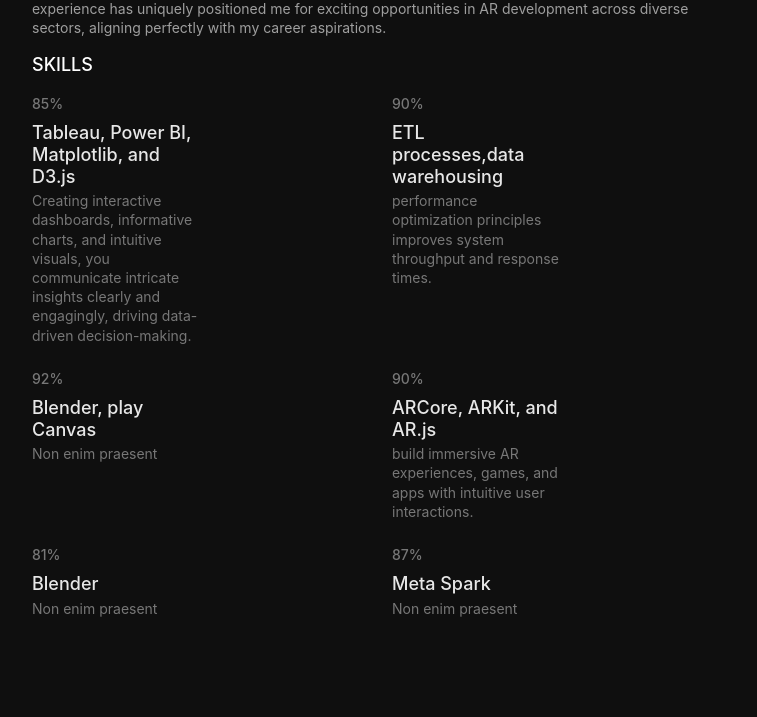
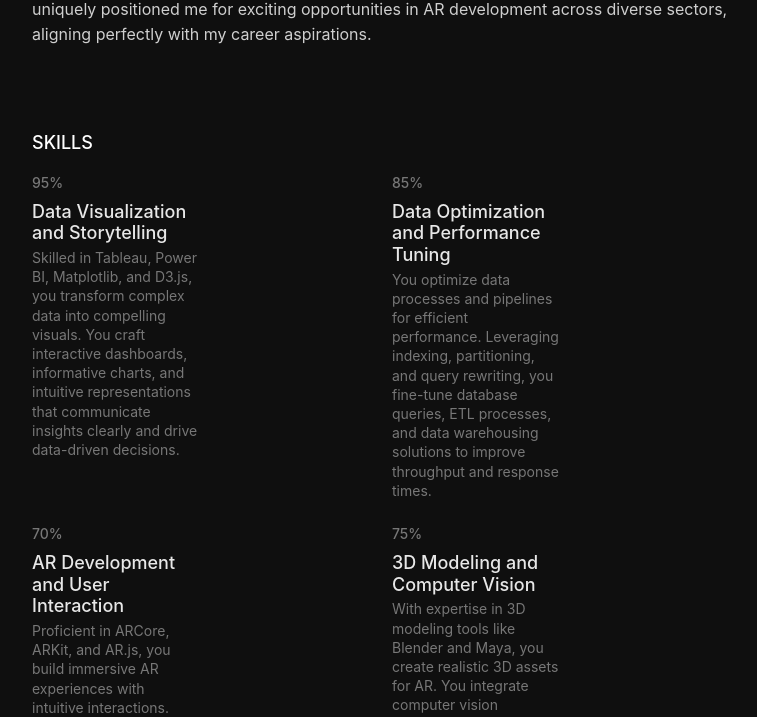
Before and after one commit to CElyousfi/charafportfolio, a Next.js app: page /Credentials in a window 1280 px wide. Shown: the part 1286-2003 px from the top of the page, without its empty margins (485-1242 px from the left). Built offline with nearby package versions, Linux system fonts and the light colour scheme; some icons are missing.

Commit message:
this is edited
16:57 verrsion 12/03/2024 last changes

```diff
--- a/app/Contact/page.tsx
+++ b/app/Contact/page.tsx
@@ -72,9 +72,9 @@
 
                             <h3 data-aos="fade-up">Social Info</h3>
                             <ul className="social-links d-flex align-center" data-aos="zoom-in">
-                                <li><a className="shadow-box" href="contact.html"><i className="iconoir-github"></i></a></li>
-                                <li><a className="shadow-box" href="contact.html"><i className="iconoir-linkedin"></i></a></li>
-                              {/*  <li><a className="shadow-box" href="contact.html"><i className="iconoir-instagram"></i></a></li>*/}
+                                <li><a className="shadow-box" href="https://github.com/CElyousfi"><i className="iconoir-github"></i></a></li>
+                                <li><a className="shadow-box" href="www.linkedin.com/in/charaf-el-yousfi-b84937279"><i className="iconoir-linkedin"></i></a></li>
+                                <li><a className="shadow-box" href="https://medium.com/@charafelyousfi3"><i className="iconoir-medium"></i></a></li>
                             </ul>
                         </div>
 
--- a/app/Credentials/page.tsx
+++ b/app/Credentials/page.tsx
@@ -21,10 +21,10 @@
                                         <p>@Celyousfi</p>
 
                                         <ul className="social-links d-flex justify-content-center">
-                                            <li><a href="credentials.html#"><i className="iconoir-dribbble"></i></a></li>
-                                            <li><a href="credentials.html#"><i className="iconoir-twitter"></i></a></li>
-                                            <li><a href="credentials.html#"><i className="iconoir-instagram"></i></a></li>
-                                            <li><a href="credentials.html#"><i className="iconoir-facebook-tag"></i></a></li>
+                                            <li><a href="https://github.com/CElyousfi"><i className="iconoir-github-circle"></i></a></li>
+                                            <li><a href="www.linkedin.com/in/charaf-el-yousfi-b84937279"><i className="iconoir-linkedin"></i></a></li>
+                                            <li><a href="https://medium.com/@charafelyousfi3"><i className="iconoir-medium"></i></a></li>
+                                            {/*<li><a href="credentials.html#"><i className="iconoir-facebook-tag"></i></a></li>*/}
                                         </ul>
 
                                     <Link href="/Contact" className="theme-btn">Contact Me</Link>
@@ -74,49 +74,37 @@
                                     <h5>Meta</h5>
                                     <p>In this eight-course program by Aptly and Meta, I acquired key skills for a marketing analyst career. Mastering tools like Python, SQL, and Tableau, I applied the OSEMN framework, honing my ability to clean and analyze data. The hands-on projects, including optimizing campaigns with Meta Ads Manager, built a portfolio showcasing my expertise. Completing the Meta Marketing Science Professional Certification exam added a valuable certification to my achievements.</p>
                                 </div>
-                            </div>
                             <div className="credential-edc-exp-item" data-aos="zoom-in">
                                     <h4>Mars , 2024</h4>
                                     <h3>Meta AR developer</h3>
                                     <h5>Meta</h5>
                                     <p>Through Meta&apos;s expertly crafted program, I, as a software professional, delved into the dynamic world of Augmented Reality (AR). Armed with skills in Unity, Spark AR, and Playcanvas, I explored AR applications in marketing, web environments, and games, mastering JavaScript and C#. The hands-on projects, including creating AR effects in Meta Spark and developing a web-based game, not only enriched my skill set but also provided a tangible portfolio showcasing my capabilities. This immersive learning experience has uniquely positioned me for exciting opportunities in AR development across diverse sectors, aligning perfectly with my career aspirations.</p>
                             </div>
+                        </div>
 
                             <div className="skills-wrap">
                                 <h2 data-aos="fade-up">Skills</h2>
                                 <div className="d-grid skill-items gap-24 flex-wrap">
                                     <div className="skill-item" data-aos="zoom-in">
-                                        <span className="percent">85%</span>
-                                        <h3 className="name">Tableau, Power BI, Matplotlib, and D3.js</h3>
-                                        <p>Creating interactive dashboards, informative charts, and intuitive visuals, you communicate intricate insights clearly and engagingly, driving data-driven decision-making.</p>
+                                        <span className="percent">95%</span>
+                                        <h3 className="name">Data Visualization and Storytelling</h3>
+                                        <p> Skilled in Tableau, Power BI, Matplotlib, and D3.js, you transform complex data into compelling visuals. You craft interactive dashboards, informative charts, and intuitive representations that communicate insights clearly and drive data-driven decisions.</p>
                                     </div>
                                     <div className="skill-item" data-aos="zoom-in">
-                                        <span className="percent">90%</span>
-                                        <h3 className="name">ETL processes,data warehousing</h3>
-                                        <p>performance optimization principles improves system throughput and response times.</p>
+                                        <span className="percent">85%</span>
+                                        <h3 className="name">Data Optimization and Performance Tuning</h3>
+                                        <p>You optimize data processes and pipelines for efficient performance. Leveraging indexing, partitioning, and query rewriting, you fine-tune database queries, ETL processes, and data warehousing solutions to improve throughput and response times.</p>
                                     </div>
                                     <div className="skill-item" data-aos="zoom-in">
-                                        <span className="percent">92%</span>
-                                        <h3 className="name">Blender, play Canvas</h3>
-                                        <p>Non enim praesent</p>
+                                        <span className="percent">70%</span>
+                                        <h3 className="name">AR Development and User Interaction</h3>
+                                        <p>Proficient in ARCore, ARKit, and AR.js, you build immersive AR experiences with intuitive interactions. From world tracking and plane detection to gestural or voice controls, you create engaging user interfaces blending digital and physical worlds.</p>
                                     </div>
                                     <div className="skill-item" data-aos="zoom-in">
-                                        <span className="percent">90%</span>
-                                        <h3 className="name">ARCore, ARKit, and AR.js</h3>
-                                        <p>build immersive AR experiences, games, and apps with intuitive user interactions. </p>
+                                        <span className="percent">75%</span>
+                                        <h3 className="name">3D Modeling and Computer Vision</h3>
+                                        <p>With expertise in 3D modeling tools like Blender and Maya, you create realistic 3D assets for AR. You integrate computer vision capabilities like object detection, tracking, and spatial mapping using OpenCV, ARCore APIs, and ARKit APIs for enhanced experiences.</p>
                                     </div>
-                                    <div className="skill-item" data-aos="zoom-in">
-                                        <span className="percent">81%</span>
-                                        <h3 className="name">Blender</h3>
-                                        <p>Non enim praesent</p>
-                                    </div>
-                                    <div className="skill-item" data-aos="zoom-in">
-                                        <span className="percent">87%</span>
-                                        <h3 className="name">Meta Spark</h3>
-                                        <p>Non enim praesent</p>
-                                    </div>
-
-
                                 </div>
                             </div>
 
--- a/app/page.tsx
+++ b/app/page.tsx
@@ -177,6 +177,9 @@
                                             <Link href="https://www.linkedin.com/in/charaf-el-yousfi-b84937279/">
                                                 <i className="iconoir-linkedin"></i>
                                             </Link>
+                                            <Link href="https://medium.com/@charafelyousfi3">
+                                                <i className="iconoir-medium"></i>
+                                            </Link>
                                         </div>
                                         <div className="d-flex align-items-center justify-content-between">
                                             <div className="infos">
```
Also changed, not shown: app/About/page.tsx (+5 -2 lines).
